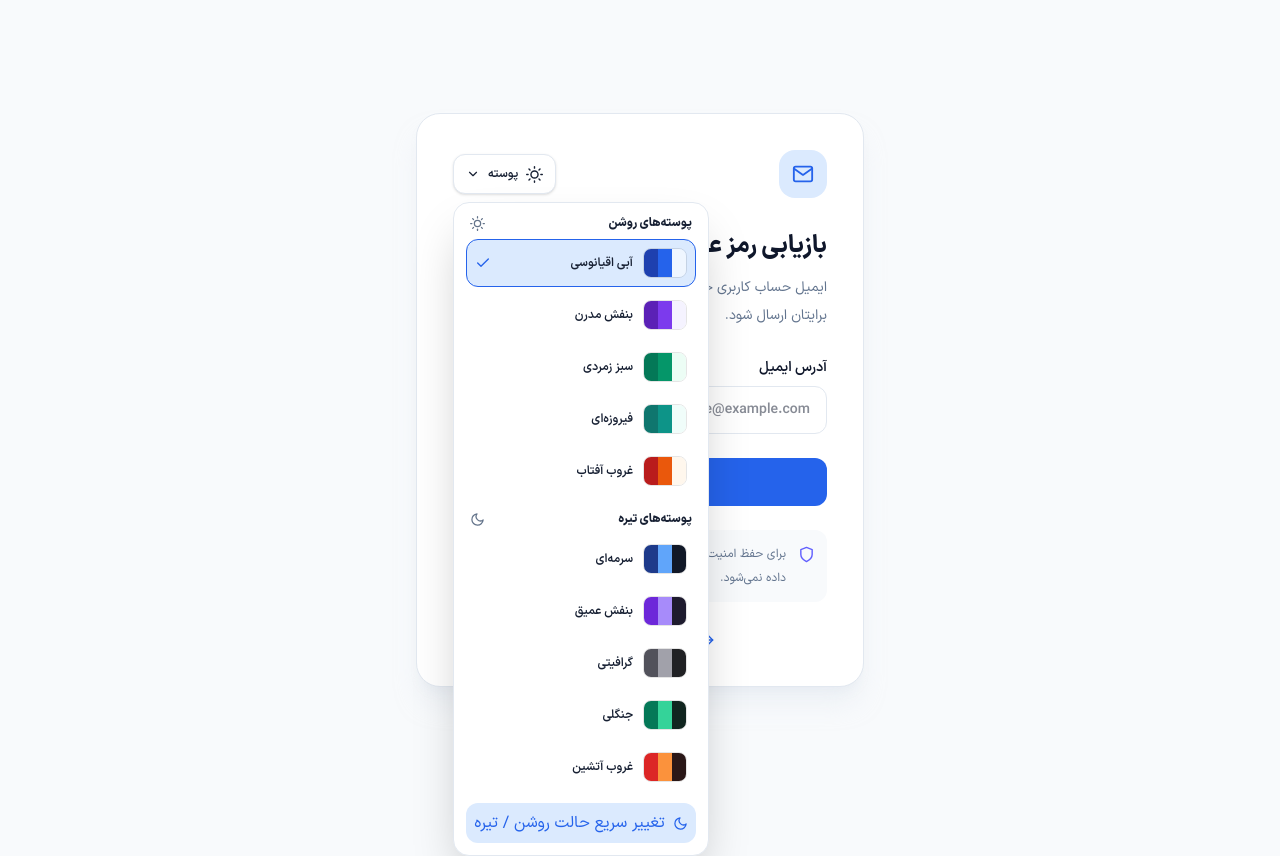
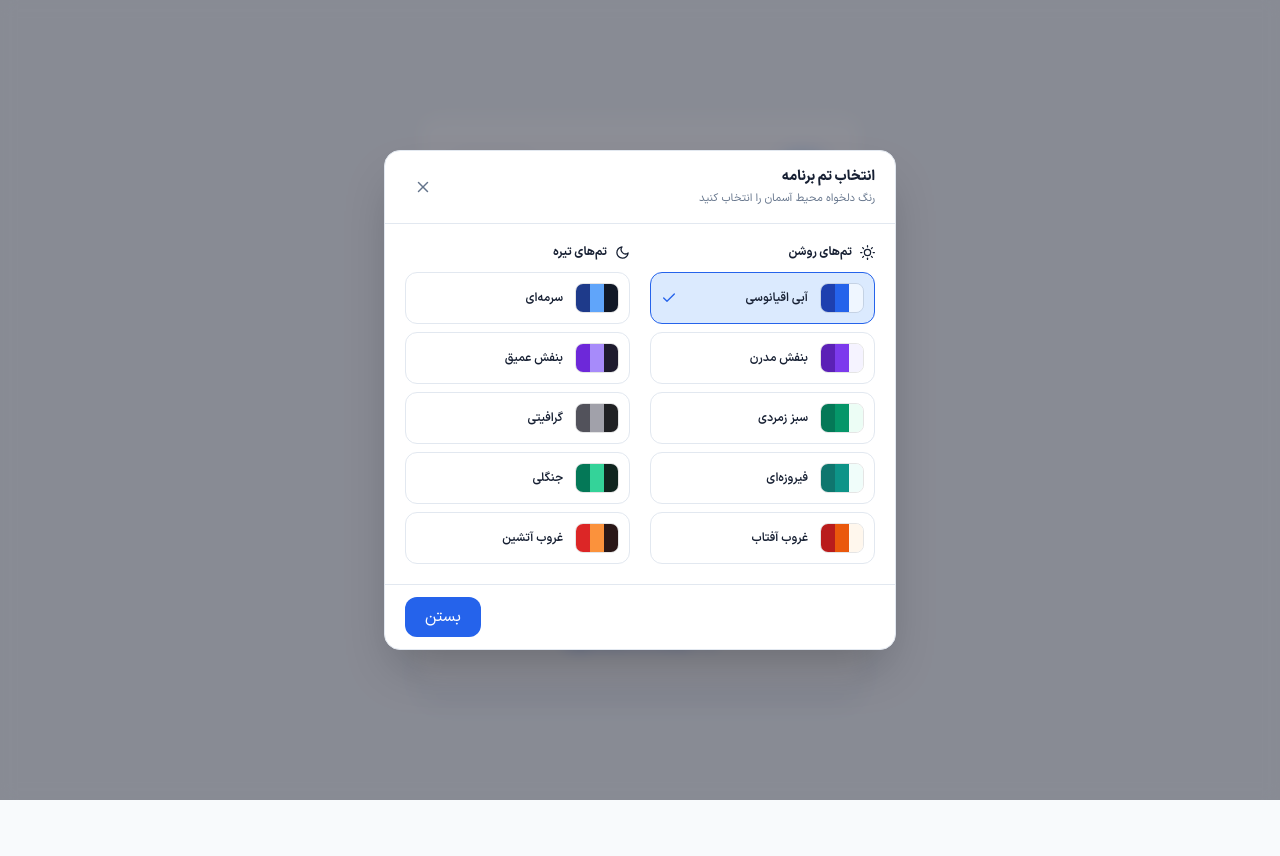
Before and after one commit to Rezashahidi86/Aseman, a React (Vite) app in the folder frontend/: page /forgot-password in a window 1280 px wide. Both pictures are taken after a click on the button "پوسته". After the commit the page ends 800 px from the top, so only its background shows below. Built offline with nearby package versions, Linux system fonts and the light colour scheme; no server answers.

Commit message:
Replace theme dropdown with compact selection modal

```diff
--- a/frontend/src/shared/components/ThemeToggle.jsx
+++ b/frontend/src/shared/components/ThemeToggle.jsx
@@ -1,10 +1,10 @@
 import { useState } from 'react';
-import { FiCheck, FiChevronDown, FiMoon, FiSun } from 'react-icons/fi';
+import { FiCheck, FiMoon, FiSun, FiX } from 'react-icons/fi';
 import { useTheme } from '../../theme/ThemeContext.jsx';
 
 export function ThemeToggle({ className = '' }) {
-  const { theme, mode, themes, selectTheme, toggleTheme } = useTheme();
-  const [isOpen, setIsOpen] = useState(false);
+  const { theme, mode, themes, selectTheme } = useTheme();
+  const [open, setOpen] = useState(false);
   const lightThemes = themes.filter((item) => item.mode === 'light');
   const darkThemes = themes.filter((item) => item.mode === 'dark');
 
@@ -16,10 +16,10 @@ export function ThemeToggle({ className = '' }) {
         type="button"
         onClick={() => {
           selectTheme(item.id);
-          setIsOpen(false);
+          setOpen(false);
         }}
         aria-pressed={active}
-        className={`flex w-full items-center gap-2.5 rounded-xl border p-2 text-right transition ${active ? 'border-[var(--color-primary)] bg-[var(--color-primary-soft)]' : 'border-transparent hover:bg-[var(--color-surface-muted)]'}`}
+        className={`flex min-w-0 items-center gap-3 rounded-xl border p-2.5 text-right transition ${active ? 'border-[var(--color-primary)] bg-[var(--color-primary-soft)]' : 'border-[var(--color-border)] hover:bg-[var(--color-surface-muted)]'}`}
       >
         <span className="flex shrink-0 overflow-hidden rounded-lg border border-black/10">
           {item.colors.map((color) => <span key={color} className="h-7 w-3.5" style={{ backgroundColor: color }} />)}
@@ -31,40 +31,46 @@ export function ThemeToggle({ className = '' }) {
   };
 
   return (
-    <div className={`relative ${className}`}>
+    <>
       <button
         type="button"
-        onClick={() => setIsOpen((value) => !value)}
-        aria-expanded={isOpen}
+        onClick={() => setOpen(true)}
         aria-label="انتخاب پوسته"
         title="انتخاب پوسته"
-        className="flex h-10 items-center gap-2 rounded-xl border border-[var(--color-border)] bg-[var(--color-surface)] px-3 text-[var(--color-text)] shadow-sm transition hover:border-[var(--color-primary)]"
+        className={`flex h-10 items-center gap-2 rounded-xl border border-[var(--color-border)] bg-[var(--color-surface)] px-3 text-[var(--color-text)] shadow-sm transition hover:border-[var(--color-primary)] ${className}`}
       >
         {mode === 'dark' ? <FiMoon size={17} /> : <FiSun size={17} />}
-        <span className="hidden text-xs font-semibold sm:inline">پوسته</span>
-        <FiChevronDown size={14} />
+        <span className="text-xs font-semibold">پوسته</span>
       </button>
-      {isOpen && (
-        <>
-          <button type="button" aria-label="بستن انتخاب پوسته" className="fixed inset-0 z-40 cursor-default" onClick={() => setIsOpen(false)} />
-          <div className="absolute left-0 top-full z-50 mt-2 w-64 rounded-2xl border border-[var(--color-border)] bg-[var(--color-surface)] p-3 shadow-2xl">
-            <div className="mb-2 flex items-center justify-between px-1">
-              <span className="text-xs font-extrabold text-[var(--color-text)]">پوسته‌های روشن</span>
-              <FiSun className="text-[var(--color-muted)]" size={15} />
+      {open && (
+        <div
+          className="fixed inset-0 z-[100] flex items-center justify-center bg-slate-950/45 p-4 backdrop-blur-sm"
+          onMouseDown={(event) => { if (event.target === event.currentTarget) setOpen(false); }}
+        >
+          <section role="dialog" aria-modal="true" aria-labelledby="theme-modal-title" className="w-full max-w-lg overflow-hidden rounded-2xl border border-[var(--color-border)] bg-[var(--color-surface)] shadow-2xl">
+            <header className="flex items-center justify-between border-b border-[var(--color-border)] px-5 py-4">
+              <div>
+                <h2 id="theme-modal-title" className="text-sm font-extrabold text-[var(--color-text)]">انتخاب تم برنامه</h2>
+                <p className="mt-1 text-[11px] text-[var(--color-muted)]">رنگ دلخواه محیط آسمان را انتخاب کنید</p>
+              </div>
+              <button type="button" onClick={() => setOpen(false)} aria-label="بستن" className="grid h-9 w-9 place-items-center rounded-xl text-[var(--color-muted)] transition hover:bg-[var(--color-surface-muted)]"><FiX size={18} /></button>
+            </header>
+            <div className="grid max-h-[min(70vh,560px)] grid-cols-1 gap-5 overflow-y-auto p-5 sm:grid-cols-2">
+              <div>
+                <h3 className="mb-3 flex items-center gap-2 text-xs font-bold text-[var(--color-text)]"><FiSun size={15} /> تم‌های روشن</h3>
+                <div className="grid gap-2">{lightThemes.map(renderTheme)}</div>
+              </div>
+              <div>
+                <h3 className="mb-3 flex items-center gap-2 text-xs font-bold text-[var(--color-text)]"><FiMoon size={15} /> تم‌های تیره</h3>
+                <div className="grid gap-2">{darkThemes.map(renderTheme)}</div>
+              </div>
             </div>
-            <div className="grid gap-1">{lightThemes.map(renderTheme)}</div>
-            <div className="mb-2 mt-4 flex items-center justify-between px-1">
-              <span className="text-xs font-extrabold text-[var(--color-text)]">پوسته‌های تیره</span>
-              <FiMoon className="text-[var(--color-muted)]" size={15} />
-            </div>
-            <div className="grid gap-1">{darkThemes.map(renderTheme)}</div>
-            <button type="button" onClick={toggleTheme} className="mt-3 flex min-h-10 w-full items-center justify-center gap-2 rounded-xl bg-[var(--color-primary-soft)] text-xs font-bold text-[var(--color-primary)]">
-              {mode === 'dark' ? <FiSun size={15} /> : <FiMoon size={15} />}
-              تغییر سریع حالت روشن / تیره
-            </button>
-          </div>
-        </>
+            <footer className="flex justify-end border-t border-[var(--color-border)] px-5 py-3">
+              <button type="button" onClick={() => setOpen(false)} className="rounded-xl bg-[var(--color-primary)] px-5 py-2 text-xs font-bold text-white">بستن</button>
+            </footer>
+          </section>
+        </div>
       )}
-    </div>
+    </>
   );
 }
```
